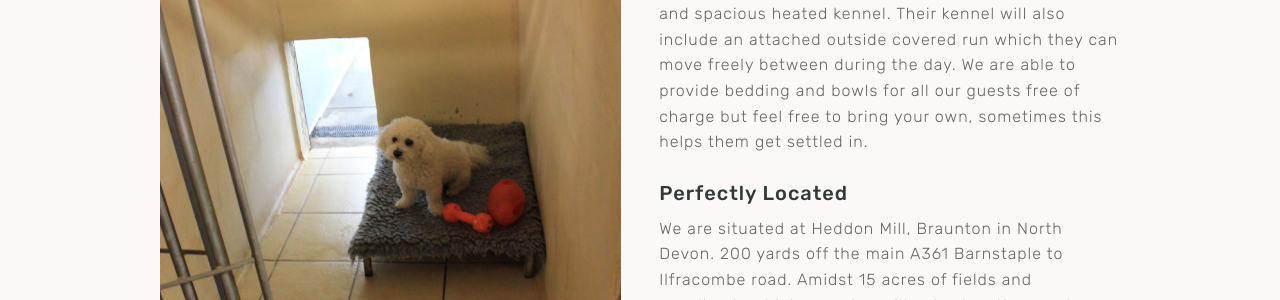
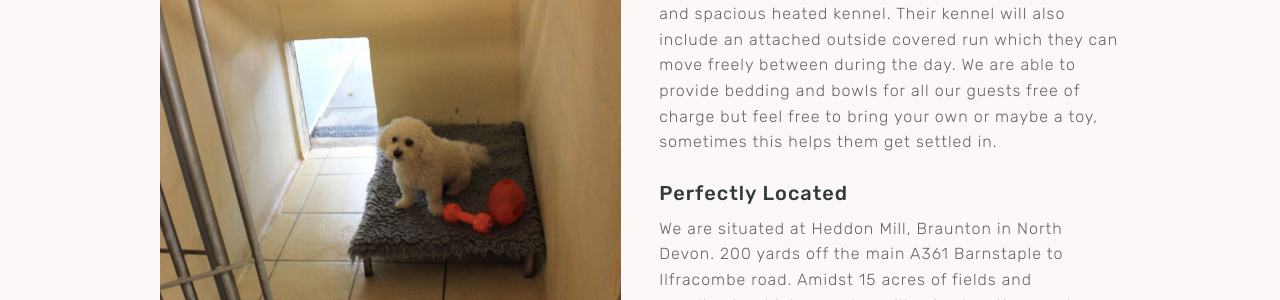
Before and after one commit to DanWebb/faithful-friends-kennels, a Jekyll site: the page built from src/the-kennels.md, in a window 1280 px wide and 900 px high, scrolled down 595 px. Shown: the part 307-607 px from the top of the window. Built offline with Jekyll 4.4.1, drawn with Linux system fonts in a browser that asks for light colours; nearby versions of some CDN libraries; our own code applies the rules of GitHub Pages for plain Markdown files; some of the changed text lies outside the part shown.

Commit message:
Wording adjustments

```diff
--- a/src/the-kennels.md
+++ b/src/the-kennels.md
@@ -38,7 +38,7 @@ final_section:
 
 ### Fully Equipped Facilities
 
-Each of our guests enjoy a relaxed warm stay no matter their breed, age or time of year in their own individual and spacious heated kennel. Their kennel will also include an attached outside covered run which they can move freely between during the day. We are able to provide bedding and bowls for all our guests free of charge but feel free to bring your own, sometimes this helps them get settled in.
+Each of our guests enjoy a relaxed warm stay no matter their breed, age or time of year in their own individual and spacious heated kennel. Their kennel will also include an attached outside covered run which they can move freely between during the day. We are able to provide bedding and bowls for all our guests free of charge but feel free to bring your own or maybe a toy, sometimes this helps them get settled in.
 
 ### Perfectly Located
 
```
Also changed, not shown: src/_faqs/what-should-i-bring.md (+2 -2 lines).
